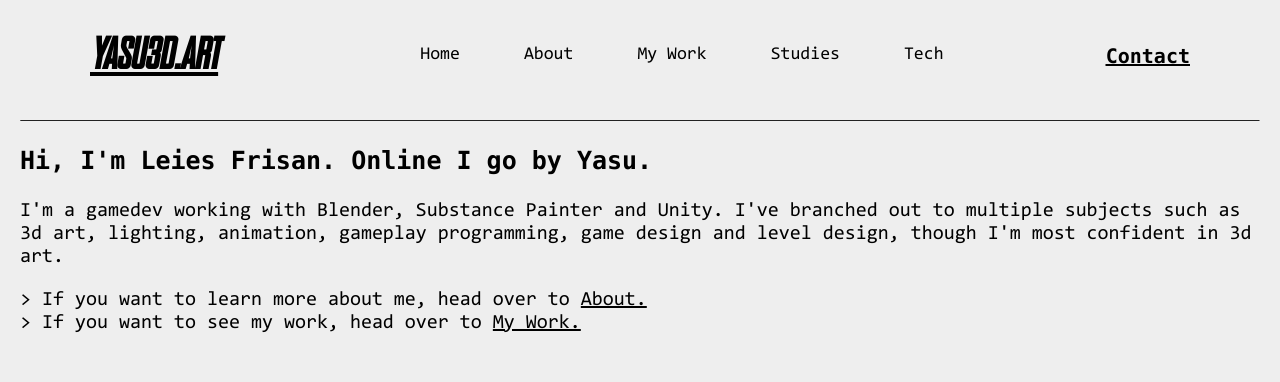
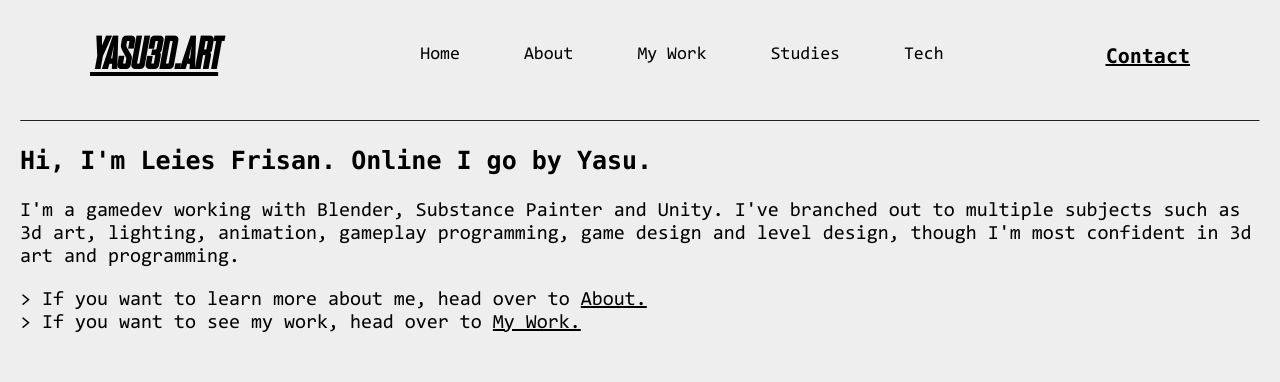
Before and after one commit to Yasu3D/yasu3d.github.io, a plain HTML site: page index.html in a window 1280 px wide. Shown: the top 382 px of the page. Drawn offline with Linux system fonts and the light colour scheme.

Commit message:
Update index.html

```diff
--- a/index.html
+++ b/index.html
@@ -37,7 +37,7 @@
 
     <main>
       <h3>Hi, I'm Leies Frisan. Online I go by Yasu.</h3>
-      <p>I'm a gamedev working with Blender, Substance Painter and Unity. I've branched out to multiple subjects such as 3d art, lighting, animation, gameplay programming, game design and level design, though I'm most confident in 3d art.</p>
+      <p>I'm a gamedev working with Blender, Substance Painter and Unity. I've branched out to multiple subjects such as 3d art, lighting, animation, gameplay programming, game design and level design, though I'm most confident in 3d art and programming.</p>
       <p>> If you want to learn more about me, head over to <a href="/about">About.</a>
       <br>> If you want to see my work, head over to <a href="/my_work">My Work.</a>
       </p>
```
